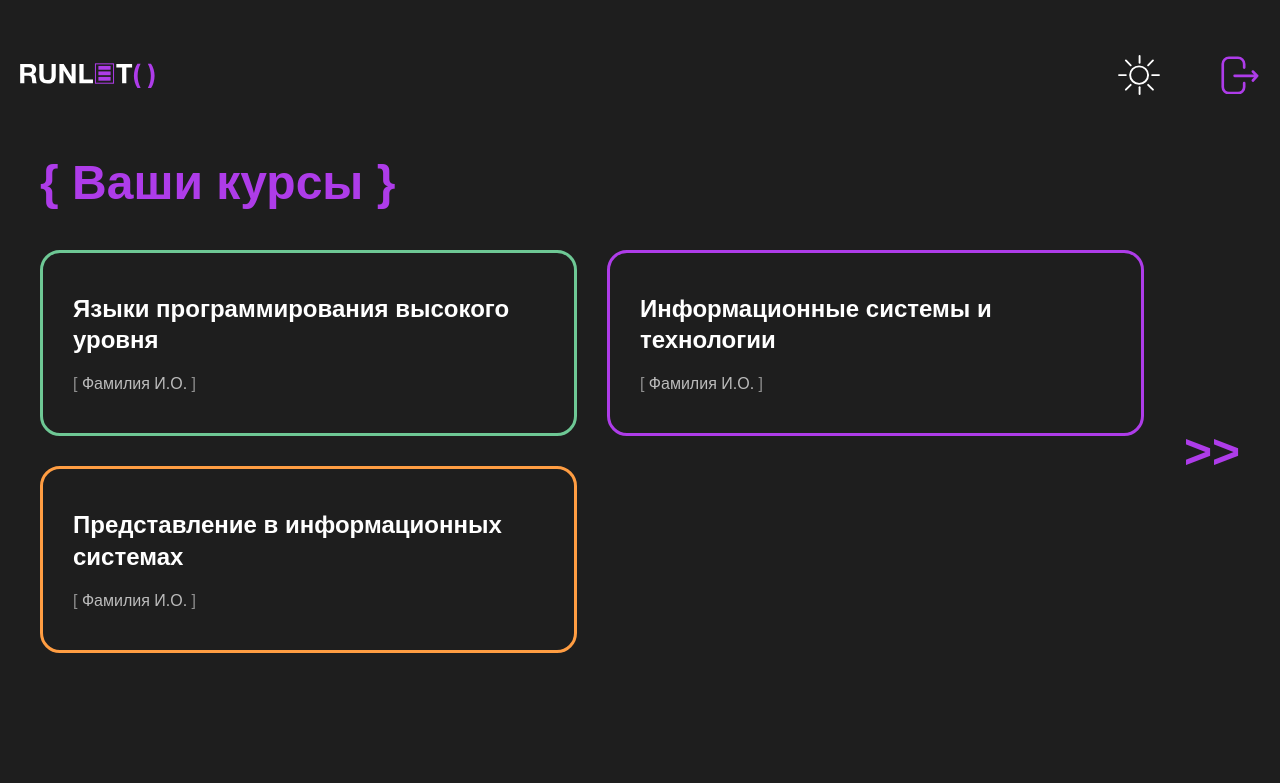
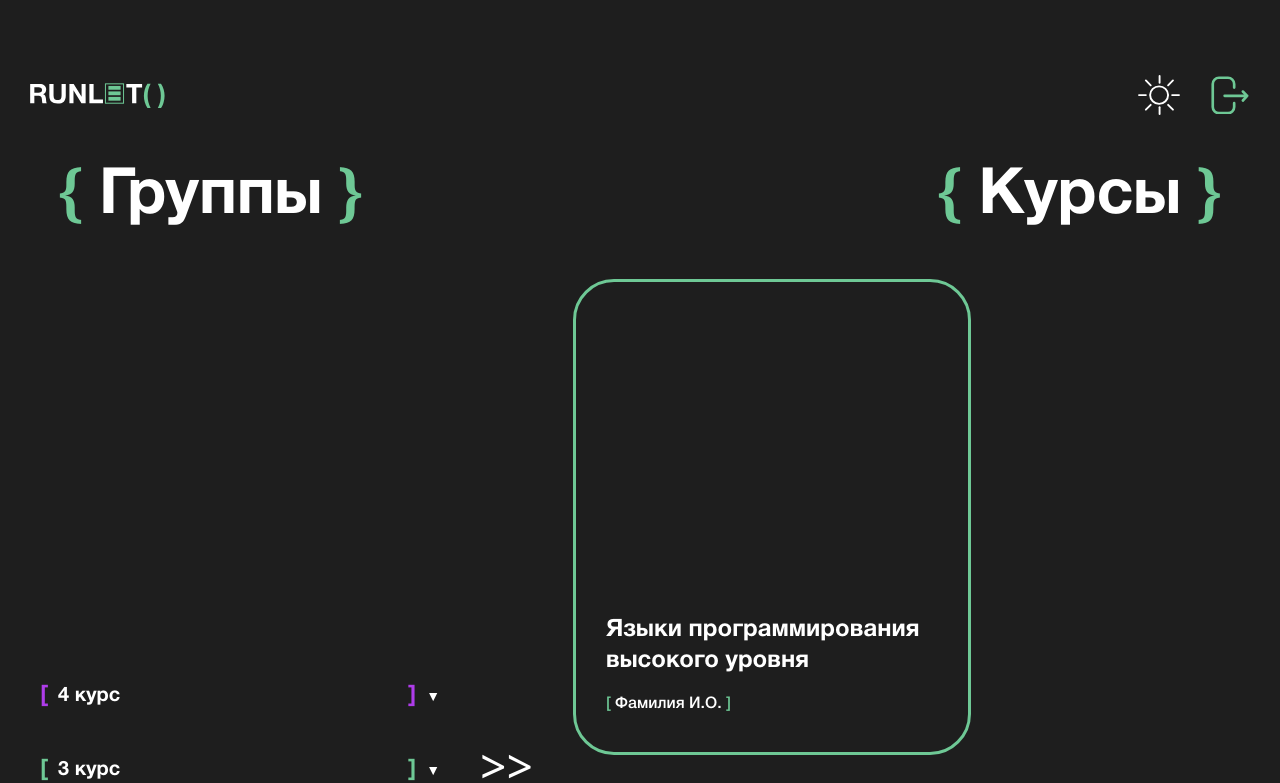
Before and after one commit to JohnnyShukurov/runlet_front, a Vue app: page /teacher in a window 1280 px wide. Shown: the top 783 px of the page. Built offline with nearby package versions, Linux system fonts and the light colour scheme.

Commit message:
25.10 TeacherPage v1

```diff
--- a/src/views/TeacherPage.vue
+++ b/src/views/TeacherPage.vue
@@ -1,74 +1,115 @@
 <template>
   <div class="teacher-page">
-    <!-- Header -->
-    <header>
-      <div class="header-box">
-        <!-- Logo SVG -->
-        <svg class="logo" width="135" height="25" viewBox="0 0 135 25" fill="none">
-          <path d="M0.175049 1.02436L9.71143 1.0513C11.5972 1.0513 13.1596 1.48232 14.3719 2.39824C15.5572 3.28723 16.1768 4.66111 16.1768 6.49296C16.1768 7.59745 15.9074 8.56726 15.3686 9.40236C14.8298 10.2375 14.0755 10.8301 13.1327 11.2073C14.7759 11.5305 15.7188 13.0391 15.9613 15.6791C15.9613 15.7599 15.9613 16.0293 16.0151 16.5142C16.0421 16.9722 16.069 17.3493 16.1229 17.6187C16.1498 17.8881 16.2037 18.2383 16.2576 18.6424C16.3115 19.0196 16.3923 19.3698 16.5 19.6392C16.6078 19.9085 16.7156 20.0971 16.8772 20.2318H12.5131C12.3514 19.9355 12.2437 19.5583 12.1898 19.1273C12.109 18.6963 12.0551 18.1306 12.0012 17.4302C11.9474 16.7297 11.9204 16.3526 11.9204 16.2718C11.7588 14.9248 11.4355 14.0089 10.8967 13.4701C10.358 12.9583 9.44204 12.6889 8.09509 12.6889H4.35058V20.2049H0.175049V1.02436ZM4.35058 4.36478V9.67175H8.33754C9.49592 9.67175 10.4118 9.48318 11.0584 9.10603C11.7049 8.72889 12.0551 8.02848 12.0551 6.95092C12.0551 5.92724 11.7318 5.25377 11.0853 4.90356C10.4388 4.52642 9.60367 4.36478 8.52612 4.36478H4.35058Z" fill="white"/>
-          <path d="M35.7797 1.02436V12.5542C35.7797 15.302 35.1062 17.3493 33.7862 18.6424C32.4662 19.9355 30.4188 20.582 27.6172 20.582C24.7617 20.582 22.6874 19.9355 21.3404 18.6155C19.9935 17.2955 19.3469 15.2481 19.3469 12.5003V1.02436H23.5494V12.5003C23.5494 14.0628 23.8457 15.2212 24.4384 15.9755C25.031 16.7297 26.1086 17.1069 27.6711 17.1069C29.1796 17.1069 30.2033 16.7297 30.7421 15.9755C31.2809 15.2212 31.5772 14.0628 31.5772 12.5003V1.02436H35.7797Z" fill="white"/>
-          <path d="M39.4221 20.2049V1.02436H43.7054L51.5985 13.8742V1.02436H55.6394V20.2049H51.4369L43.4899 7.32806V20.2049H39.4221Z" fill="white"/>
-          <path d="M72.9668 16.5951V20.2049H59.3895V1.02436H63.592V16.5951H72.9668Z" fill="white"/>
-          <path d="M112.102 1.02436V4.60723H106.337V20.2049H102.108V4.60723H96.3426V1.02436H112.102Z" fill="white"/>
-          <path d="M120.596 0.728027C119.546 2.82926 118.792 4.82274 118.307 6.70847C117.822 8.62113 117.606 10.7224 117.606 12.9852C117.606 16.9453 118.603 20.9592 120.65 25H117.418C116.286 23.3298 115.424 21.4171 114.805 19.3159C114.185 17.2147 113.889 15.1404 113.889 13.0661C113.889 10.9109 114.185 8.75583 114.778 6.54684C115.37 4.33784 116.259 2.39824 117.418 0.728027H120.596Z" fill="#AE3CE9"/>
-          <path d="M127.822 0.728027L131.001 0.754966C133.371 4.41866 134.584 8.40562 134.584 12.7428C134.584 14.7632 134.26 16.9453 133.641 19.2889C132.994 21.6596 132.132 23.5453 131.055 25H127.849C128.926 22.8179 129.681 20.7975 130.139 18.9387C130.597 17.08 130.839 14.9787 130.839 12.662C130.839 8.32481 129.815 4.33784 127.822 0.728027Z" fill="#AE3CE9"/>
-          <rect x="75.4462" y="0.842499" width="18.0996" height="19.3624" stroke="#AE3CE9"/>
-          <rect x="78.3926" y="13.8911" width="12.2067" height="3.78829" fill="#AE3CE9"/>
-          <rect x="78.3926" y="8.41908" width="12.2067" height="3.78829" fill="#AE3CE9"/>
-          <rect x="78.3926" y="2.94711" width="12.2067" height="3.78829" fill="#AE3CE9"/>
-        </svg>
+    <Header
+      :show-rating="false"
+      @theme-click="handleTheme"
+      @exit-click="handleExit"
+    />
 
-        <div class="icons">
-          <!-- Sun Icon -->
-          <svg class="sun" width="44" height="42" viewBox="0 0 44 42" fill="none">
-            <path d="M22.1178 11.9379C27.3514 11.9379 31.5524 16.0735 31.5524 21.1244C31.5523 26.1752 27.3513 30.3109 22.1178 30.3109C16.8844 30.3108 12.6833 26.1751 12.6832 21.1244C12.6832 16.0736 16.8844 11.938 22.1178 11.9379Z" stroke="white" stroke-width="2"/>
-            <path d="M22.6151 33.795V41" stroke="white" stroke-width="2" stroke-linecap="round" stroke-linejoin="round"/>
-            <path d="M22.6151 1V8.20497" stroke="white" stroke-width="2" stroke-linecap="round" stroke-linejoin="round"/>
-            <path d="M35.7826 21.1242H42.9876" stroke="white" stroke-width="2" stroke-linecap="round" stroke-linejoin="round"/>
-            <path d="M1 21.1242H8.20499" stroke="white" stroke-width="2" stroke-linecap="round" stroke-linejoin="round"/>
-            <path d="M8.20508 5.72049L13.2998 10.8152" stroke="white" stroke-width="2" stroke-linecap="round" stroke-linejoin="round"/>
-            <path d="M31.559 31.3105L36.6537 36.4052" stroke="white" stroke-width="2" stroke-linecap="round" stroke-linejoin="round"/>
-            <path d="M13.2998 31.3105L8.20511 36.4052" stroke="white" stroke-width="2" stroke-linecap="round" stroke-linejoin="round"/>
-            <path d="M36.6537 5.72049L31.559 10.8152" stroke="white" stroke-width="2" stroke-linecap="round" stroke-linejoin="round"/>
-          </svg>
+    <main class="main-content">
+      <div class="container">
+        <!-- Заголовки -->
+        <div class="titles-container">
+          <h2 class="section-title">
+            <span
+              class="bracket-title"
+              :style="{ color: hoveredColor }"
+            >{</span>
+            Группы
+            <span
+              class="bracket-title"
+              :style="{ color: hoveredColor }"
+            >}</span>
+          </h2>
 
-          <!-- Exit Icon -->
-          <svg class="exit" viewBox="0 0 43 44" fill="none" @click="logout">
-            <path d="M26.2162 13.1351V9C26.2162 5.13401 23.0822 2 19.2162 2H9C5.13401 2 2 5.13401 2 9V35C2 38.866 5.13401 42 9 42H19.2162C23.0822 42 26.2162 38.866 26.2162 35V30.7568" stroke="#AE3CE9" stroke-width="3" stroke-linecap="round"/>
-            <path d="M15.4055 22.4324H40.9189M40.9189 22.4324L36.0541 17.5676M40.9189 22.4324L36.0541 27.7297" stroke="#AE3CE9" stroke-width="3" stroke-linecap="round" stroke-linejoin="round"/>
-          </svg>
+          <h2 class="section-title">
+            <span
+              class="bracket-title"
+              :style="{ color: hoveredColor }"
+            >{</span>
+            Курсы
+            <span
+              class="bracket-title"
+              :style="{ color: hoveredColor }"
+            >}</span>
+          </h2>
         </div>
-      </div>
-    </header>
 
-    <!-- Main Content -->
-    <main>
-      <div class="container">
-        <h2 class="your-courses">
-          <span class="bracket-title">{</span>
-          Ваши курсы
-          <span class="bracket-title">}</span>
-        </h2>
+        <!-- Контент -->
+        <div class="content-wrapper">
+          <!-- Секция Группы -->
+          <div class="groups-section">
+            <div
+              v-for="courseGroup in groupedByCourse"
+              :key="courseGroup.course"
+              class="course-group"
+            >
+              <div
+                class="course-header"
+                @click="toggleCourse(courseGroup.course)"
+                @mouseenter="handleGroupHover(courseGroup.color)"
+                @mouseleave="handleGroupLeave"
+              >
+                <span
+                  class="course-bracket"
+                  :style="{ color: courseGroup.color }"
+                >[</span>
+                <span class="course-name">{{ courseGroup.course }}</span>
+                <span
+                  class="course-bracket"
+                  :style="{ color: courseGroup.color }"
+                >]</span>
+                <span
+                  class="course-arrow"
+                  :class="{ 'expanded': expandedCourses.includes(courseGroup.course) }"
+                >▼</span>
+              </div>
 
-        <div class="courses-wrapper">
-          <section class="courses-grid">
-            <article
-              v-for="course in courses"
-              :key="course.id"
-              class="course-card"
-              :class="course.color"
-              @click="openCourse(course)"
-            >
-              <h3>{{ course.title }}</h3>
-              <p>
-                <span class="bracket">[</span>
-                {{ course.teacher }}
-                <span class="bracket">]</span>
-              </p>
-            </article>
-          </section>
+              <transition name="dropdown">
+                <div
+                  v-if="expandedCourses.includes(courseGroup.course)"
+                  class="groups-list"
+                >
+                  <div
+                    v-for="group in courseGroup.groups"
+                    :key="group.id"
+                    class="group-item"
+                    :class="{ 'active': selectedGroup === group.id }"
+                    @click.stop="selectGroup(group.id)"
+                    @mouseenter="handleGroupHover(group.color)"
+                    @mouseleave="handleGroupLeave"
+                  >
+                    <span
+                      v-if="group.notification"
+                      class="notification"
+                    ></span>
+                    <span class="group-code">{{ group.code }}</span>
+                  </div>
+                </div>
+              </transition>
+            </div>
+          </div>
 
-          <span class="arrow">&gt;&gt;</span>
+          <!-- Стрелка -->
+          <div class="arrow-container">
+            <span class="arrow" @click="handleGroupsArrow">&gt;&gt;</span>
+          </div>
+
+          <!-- Секция Курсы -->
+          <div class="courses-section">
+            <div class="courses-grid">
+              <Card
+                v-for="course in courses"
+                :key="course.id"
+                :title="course.title"
+                :author="course.teacher"
+                :color="course.color"
+                @click="openCourse(course)"
+                @hover="handleCardHover"
+                @leave="handleCardLeave"
+              />
+            </div>
+          </div>
         </div>
       </div>
     </main>
@@ -76,40 +117,120 @@
 </template>
 
 <script>
+import Header from '../components/Header.vue'
+import Card from '../components/Card.vue'
+
 export default {
+  components: {
+    Header,
+    Card
+  },
   name: 'TeacherPage',
   data() {
     return {
+      hoveredColor: '#6ec895',
+      selectedGroup: null,
+      expandedCourses: [],
+      groups: [
+        { id: 1, code: '052270', color: '#AE3CE9', course: '4 курс', notification: true },
+        { id: 2, code: '052277', color: '#6EC895', course: '4 курс', notification: false },
+        { id: 3, code: '052370', color: '#6EC895', course: '3 курс', notification: false },
+        { id: 4, code: '052377', color: '#4A9EFF', course: '3 курс', notification: true },
+        { id: 5, code: '052404', color: 'orange', course: '2 курс', notification: false },
+        { id: 5, code: '052404', color: 'orange', course: '2 курс', notification: false },
+        { id: 5, code: '052404', color: 'orange', course: '2 курс', notification: false },
+        { id: 5, code: '052404', color: 'orange', course: '2 курс', notification: false },
+        { id: 5, code: '052404', color: 'orange', course: '2 курс', notification: false },
+        { id: 5, code: '052404', color: 'orange', course: '2 курс', notification: false },
+        { id: 5, code: '052404', color: 'orange', course: '2 курс', notification: false },
+        { id: 5, code: '052404', color: 'orange', course: '2 курс', notification: false },
+        { id: 5, code: '052404', color: 'orange', course: '2 курс', notification: false },
+        { id: 5, code: '052404', color: 'orange', course: '2 курс', notification: false },
+        { id: 5, code: '052404', color: 'orange', course: '2 курс', notification: false },
+
+      ],
       courses: [
         {
           id: 1,
           title: 'Языки программирования высокого уровня',
           teacher: 'Фамилия И.О.',
-          color: 'green'
+          color: '#6EC895'
         },
         {
           id: 2,
           title: 'Информационные системы и технологии',
           teacher: 'Фамилия И.О.',
-          color: 'violet'
-        },
-        {
-          id: 3,
-          title: 'Представление в информационных системах',
-          teacher: 'Фамилия И.О.',
-          color: 'orange'
+          color: '#AE3CE9'
         }
       ]
     }
   },
+  computed: {
+    groupedByCourse() {
+      const grouped = {};
+
+      this.groups.forEach(group => {
+        if (!grouped[group.course]) {
+          grouped[group.course] = {
+            course: group.course,
+            groups: [],
+            color: group.color
+          };
+        }
+        grouped[group.course].groups.push(group);
+      });
+
+      // Сортировка по курсам (4, 3, 2)
+      return Object.values(grouped).sort((a, b) => {
+        const numA = parseInt(a.course);
+        const numB = parseInt(b.course);
+        return numB - numA;
+      });
+    }
+  },
   methods: {
-    logout() {
+    handleTheme() {
+      console.log('Theme clicked');
+    },
+    handleExit() {
       this.$router.push('/');
     },
+    toggleCourse(course) {
+      const index = this.expandedCourses.indexOf(course);
+      if (index > -1) {
+        this.expandedCourses.splice(index, 1);
+      } else {
+        this.expandedCourses.push(course);
+      }
+    },
+    selectGroup(groupId) {
+      this.selectedGroup = groupId;
+      console.log('Selected group:', groupId);
+    },
     openCourse(course) {
-      console.log('Opening course:', course.title);
-      // Здесь можно добавить навигацию к странице курса
-      // this.$router.push(`/course/${course.id}`);
+      this.$router.push({
+        path: `/course/${course.id}`,
+        query: {
+          title: course.title,
+          teacher: course.teacher,
+          color: course.color
+        }
+      });
+    },
+    handleGroupHover(color) {
+      this.hoveredColor = color;
+    },
+    handleGroupLeave() {
+      this.hoveredColor = '#6ec895';
+    },
+    handleCardHover(color) {
+      this.hoveredColor = color;
+    },
+    handleCardLeave() {
+      this.hoveredColor = '#6ec895';
+    },
+    handleGroupsArrow() {
+      console.log('Groups arrow clicked');
     }
   }
 }
@@ -123,11 +244,19 @@ export default {
 }
 
 .teacher-page {
-  font-family: Arial, sans-serif;
+  min-height: 100vh;
   background-color: #1E1E1E;
-  min-height: 100vh;
-  padding: 20px;
+  display: flex;
+  flex-direction: column;
+  overflow-x: hidden;
+}
+
+.main-content {
+  flex: 1;
+  padding: 40px 20px;
   animation: contentFadeIn 0.6s ease-out 0.2s both;
+  overflow-y: auto;
+  display: flex;
 }
 
 @keyframes contentFadeIn {
@@ -141,144 +270,183 @@ export default {
   }
 }
 
-/* Header Styles */
-header {
-  margin-bottom: 60px;
+.container {
+  max-width: 1440px;
+  width: 100%;
+  margin: 0 auto;
+  padding: 0 20px;
 }
 
-.header-box {
-  margin-top: 35px;
-  margin-bottom: 50px;
+/* Заголовки */
+.titles-container {
   display: flex;
   justify-content: space-between;
   align-items: center;
-  max-width: 1440px;
-  margin-left: auto;
-  margin-right: auto;
+  margin-bottom: 50px;
+  gap: 40px;
 }
 
-.logo {
-  width: 135px;
-  height: 25px;
+.section-title {
+  font-family: "HB";
+  font-size: 64px;
+  color: white;
+  flex: 1;
 }
 
-.icons {
+.section-title:first-child {
+  text-align: left;
+  padding-left: 20px;
+}
+
+.section-title:last-child {
+  text-align: right;
+  padding-right: 20px;
+}
+
+.bracket-title {
+  color: #6EC895;
+  transition: color 300ms ease;
+}
+
+/* Контент - 3 контейнера */
+.content-wrapper {
+  display: grid;
+  grid-template-columns: minmax(300px, 400px) auto minmax(600px, 1fr);
+  gap: 40px;
+  align-items: center;
+}
+
+/* Секция Группы */
+.groups-section {
+  display: flex;
+  flex-direction: column;
+  gap: 20px;
+}
+
+.course-group {
+  display: flex;
+  flex-direction: column;
+}
+
+.course-header {
   display: flex;
   align-items: center;
-  gap: 60px;
-}
-
-.sun {
-  width: 42px;
-  height: 40px;
-}
-
-.exit {
-  height: 38.92px;
-  width: 40px;
+  gap: 10px;
+  padding: 15px 0;
   cursor: pointer;
   transition: all 300ms ease;
 }
 
-.exit:hover {
-  transform: scale(1.1);
-  filter: drop-shadow(0 0 10px #AE3CE9);
+.course-header:hover .course-name {
+  opacity: 0.8;
 }
 
-/* Main Content */
-.container {
-  max-width: 1440px;
-  margin: 0 auto;
-  padding: 0 20px;
+.course-bracket {
+  font-family: "HB";
+  font-size: 24px;
+  transition: color 300ms ease;
 }
 
-.your-courses {
-  color: #AE3CE9;
-  font-size: 48px;
-  font-weight: bold;
-  margin-bottom: 40px;
-  text-align: left;
-}
-
-.bracket-title {
-  color: #AE3CE9;
-}
-
-.courses-wrapper {
-  display: flex;
-  align-items: center;
-  gap: 40px;
-}
-
-.courses-grid {
-  display: grid;
-  grid-template-columns: repeat(auto-fill, minmax(350px, 1fr));
-  gap: 30px;
+.course-name {
+  color: white;
+  font-family: "HB";
+  font-size: 20px;
   flex: 1;
 }
 
-.course-card {
-  background-color: #1E1E1E;
-  border-radius: 20px;
-  padding: 40px 30px;
-  border: 3px solid;
+.course-arrow {
+  color: white;
+  font-size: 14px;
+  transition: transform 300ms ease;
+}
+
+.course-arrow.expanded {
+  transform: rotate(180deg);
+}
+
+/* Выпадающий список групп */
+.groups-list {
+  display: flex;
+  flex-direction: column;
+  gap: 0;
+  margin-top: 10px;
+}
+
+.group-item {
+  position: relative;
+  display: flex;
+  align-items: center;
+  gap: 15px;
+  padding: 15px 0 15px 30px;
+  border-top: 1px solid white;
+  border-bottom: 1px solid white;
   cursor: pointer;
   transition: all 300ms ease;
-  min-height: 180px;
-  display: flex;
-  flex-direction: column;
-  justify-content: space-between;
+  margin-bottom: -1px; /* Убираем двойную границу между элементами */
 }
 
-.course-card.green {
-  border-color: #6EC895;
+.group-item:hover {
+  opacity: 0.8;
 }
 
-.course-card.violet {
-  border-color: #AE3CE9;
+.group-code {
+  color: white;
+  font-family: "HM";
+  font-size: 18px;
+  letter-spacing: 0.5px;
 }
 
-.course-card.orange {
-  border-color: #FF9D42;
+.notification {
+  position: absolute;
+  left: 0;
+  width: 10px;
+  height: 10px;
+  background-color: #FF4444;
+  border-radius: 50%;
+  animation: pulse 2s ease-in-out infinite;
 }
 
-.course-card:hover {
-  transform: translateY(-5px);
+@keyframes pulse {
+  0%, 100% {
+    opacity: 1;
+    transform: scale(1);
+  }
+  50% {
+    opacity: 0.7;
+    transform: scale(1.1);
+  }
 }
 
-.course-card.green:hover {
-  box-shadow: 0 8px 30px rgba(110, 200, 149, 0.5);
+/* Dropdown анимация */
+.dropdown-enter-active,
+.dropdown-leave-active {
+  transition: all 300ms ease;
+  overflow: hidden;
 }
 
-.course-card.violet:hover {
-  box-shadow: 0 8px 30px rgba(174, 60, 233, 0.5);
+.dropdown-enter-from,
+.dropdown-leave-to {
+  opacity: 0;
+  max-height: 0;
 }
 
-.course-card.orange:hover {
-  box-shadow: 0 8px 30px rgba(255, 157, 66, 0.5);
+.dropdown-enter-to,
+.dropdown-leave-from {
+  opacity: 1;
+  max-height: 500px;
 }
 
-.course-card h3 {
-  color: white;
-  font-size: 24px;
-  font-weight: bold;
-  margin-bottom: 20px;
-  line-height: 1.3;
-}
-
-.course-card p {
-  color: rgba(255, 255, 255, 0.7);
-  font-size: 16px;
-}
-
-.bracket {
-  color: rgba(255, 255, 255, 0.5);
+/* Контейнер со стрелкой */
+.arrow-container {
+  display: flex;
+  align-items: center;
+  justify-content: center;
 }
 
 .arrow {
-  color: #AE3CE9;
+  color: white;
   font-size: 48px;
-  font-weight: bold;
+  font-family: "NR";
   cursor: pointer;
   transition: all 300ms ease;
   user-select: none;
@@ -286,32 +454,42 @@ header {
 
 .arrow:hover {
   transform: translateX(10px);
-  text-shadow: 0 0 20px #AE3CE9;
+  text-shadow: 0 0 20px #6EC895;
+}
+
+/* Секция Курсы */
+.courses-section {
+  display: flex;
+}
+
+.courses-grid {
+  display: grid;
+  grid-template-columns: repeat(auto-fill, minmax(350px, 1fr));
+  gap: 30px;
+  width: 100%;
 }
 
 /* Responsive */
 @media (max-width: 1200px) {
-  .courses-grid {
-    grid-template-columns: repeat(auto-fill, minmax(300px, 1fr));
-  }
-}
-
-@media (max-width: 768px) {
-  .header-box {
-    flex-direction: column;
-    gap: 20px;
+  .content-wrapper {
+    grid-template-columns: 1fr;
+    gap: 30px;
   }
 
-  .your-courses {
-    font-size: 36px;
+  .arrow-container {
+    order: 2;
   }
 
-  .courses-wrapper {
-    flex-direction: column;
+  .courses-section {
+    order: 3;
+  }
+
+  .section-title {
+    font-size: 48px;
   }
 
   .courses-grid {
-    grid-template-columns: 1fr;
+    grid-template-columns: repeat(auto-fill, minmax(300px, 1fr));
   }
 
   .arrow {
@@ -322,4 +500,29 @@ header {
     transform: rotate(90deg) translateX(10px);
   }
 }
+
+@media (max-width: 768px) {
+  .titles-container {
+    flex-direction: column;
+    gap: 20px;
+  }
+
+  .section-title {
+    font-size: 36px;
+    text-align: center !important;
+    padding: 0 !important;
+  }
+
+  .courses-grid {
+    grid-template-columns: 1fr;
+  }
+
+  .course-name {
+    font-size: 18px;
+  }
+
+  .group-code {
+    font-size: 16px;
+  }
+}
 </style>
```
